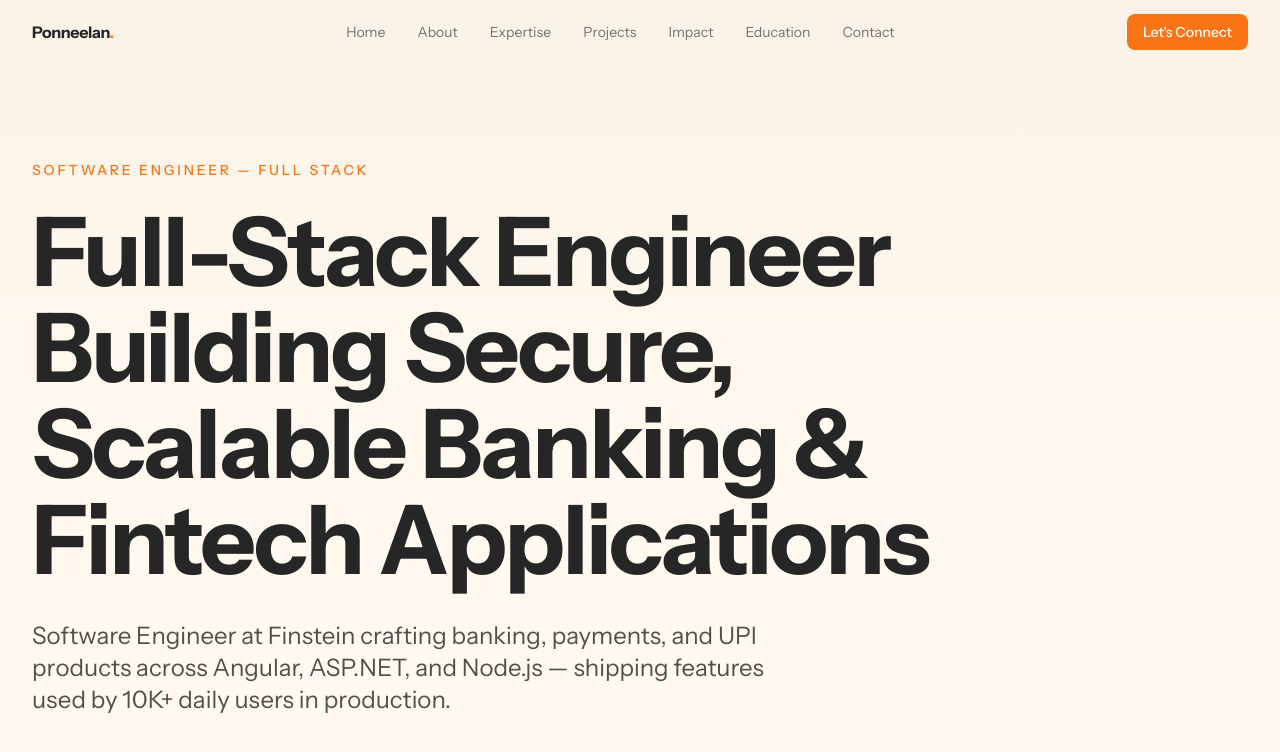
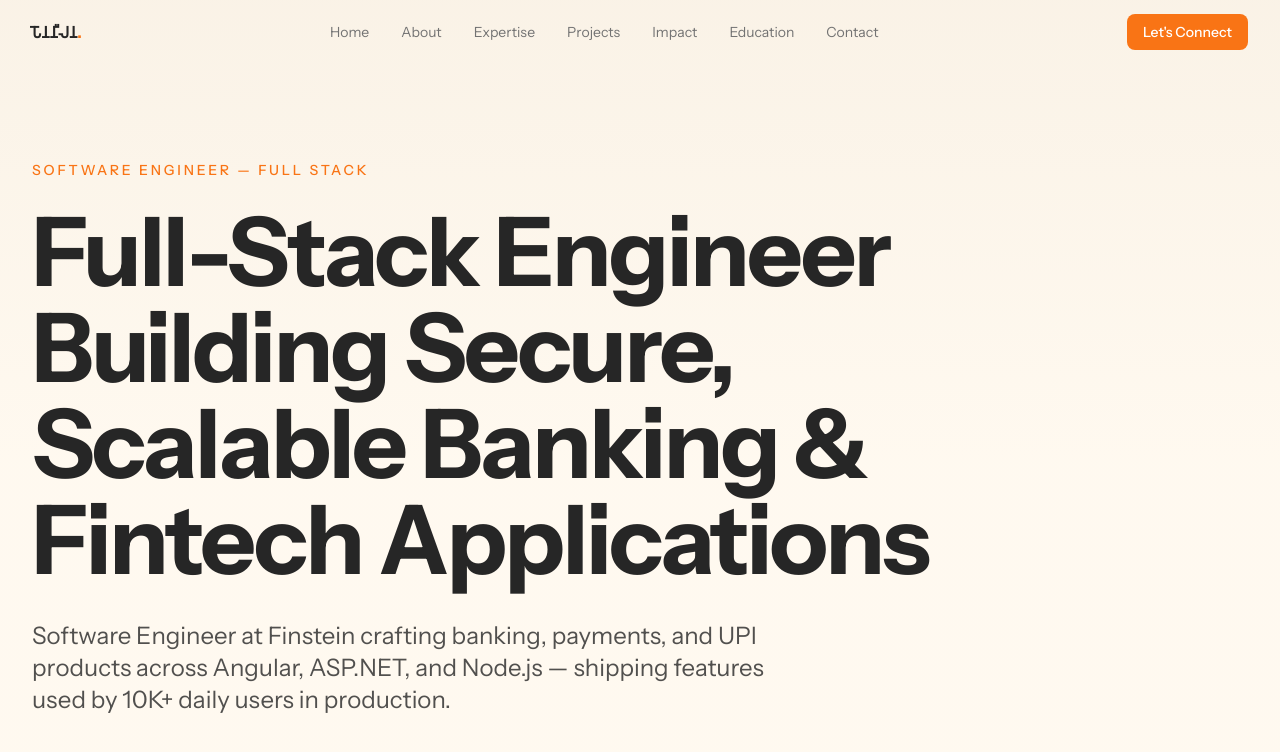
Before and after one commit to Ponneelan/Ponneelan.github.io, a React (Vite) app: page / in a window 1280 px wide. Shown: the top 752 px of the page. Built offline with nearby package versions, Linux system fonts and the light colour scheme.

Commit message:
feat (header): icon name added in tamili

```diff
--- a/src/components/Navbar.tsx
+++ b/src/components/Navbar.tsx
@@ -24,7 +24,7 @@ export default function Navbar() {
     >
       <div className="mx-auto flex h-16 max-w-7xl items-center justify-between px-4 md:px-8">
         <a href="#home" className="font-bold tracking-tight">
-          {site.name.split(" ")[0]}
+          {site.nameIconText}
           <span className="text-primary">.</span>
         </a>
         <nav className="hidden md:flex items-center gap-8 text-sm">
--- a/src/data/site.ts
+++ b/src/data/site.ts
@@ -18,6 +18,7 @@ import {
 
 export const site = {
   name: "Ponneelan R",
+  nameIconText : "𑀧𑁄𑀦𑀦𑀻𑀮𑀦",
   role: "Software Engineer — Full Stack",
   location: "Chennai, Tamil Nadu, India",
   email: "ponneelan.ramanathan@gmail.com",
```
